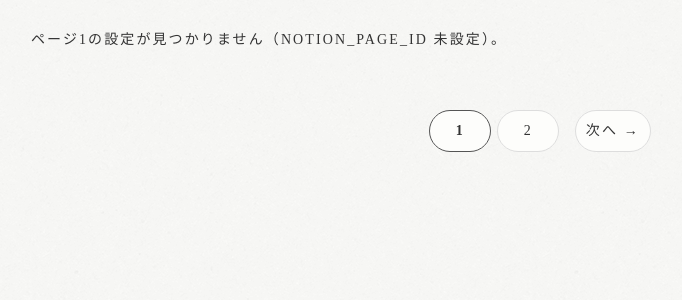
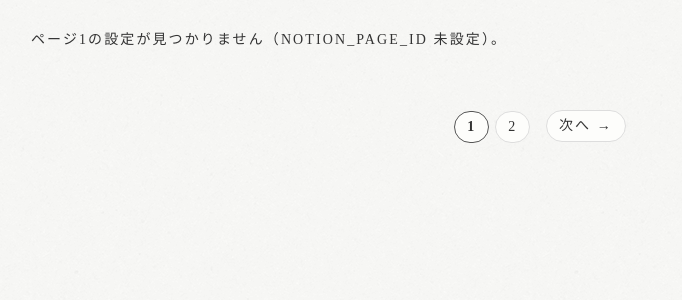
Before and after one commit to aaaaaso/flask-diary, a Flask app: page / in a window 1280 px wide. Shown: the part 137-437 px from the top of the page, without its empty margins (105-787 px from the left). Run offline with Flask 3, Linux system fonts and the light colour scheme.

Commit message:
戻した

```diff
--- a/static/style.css
+++ b/static/style.css
@@ -63,41 +63,29 @@ h2 {
   vertical-align: middle;
 }
 
-/* 置き換え推奨: .pager-item, .pager-prev, .pager-next の共通定義 */
 .pager-item,
 .pager-prev,
 .pager-next {
-  display: inline-flex;              /* 縦横センターの土台 */
-  align-items: center;               /* 垂直センター */
-  justify-content: center;           /* 水平センター */
-
-  min-width: 40px;                   /* クリックしやすさ */
-  min-height: 40px;                  /* 44pxでもOK */
-  padding: 0 10px;                   /* 横だけパディング */
-  line-height: 1;                    /* 行高の影響をゼロに */
-
+  display: inline-block;
+  padding: 6px 12px;
   border: 1px solid #ddd;
   border-radius: 9999px;
   text-decoration: none;
   color: #333;
   background: #fdfdfb;
-
-  vertical-align: middle;            /* 行内整列の微調整 */
-  font-variant-numeric: lining-nums tabular-nums; /* 数字の見え方を安定化 */
+  line-height: 1.25;
 }
 
-/* 現在ページ */
+.pager-item:hover,
+.pager-prev:hover,
+.pager-next:hover {
+  transform: translateY(-1px);
+}
+
 .pager-item.is-current {
   font-weight: 600;
   border-color: #555;
   cursor: default;
-}
-
-/* ホバー効果はそのまま */
-.pager-item:hover,
-.pager-prev:hover,
-.pager-next:hover {
-  transform: translateY(-1px);
 }
 
 .pager a:focus,
```
